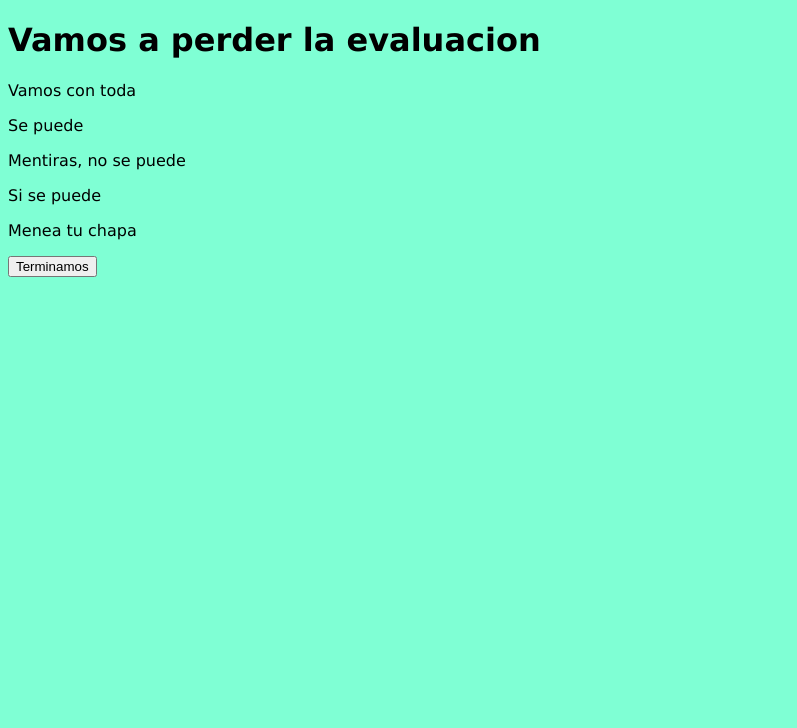
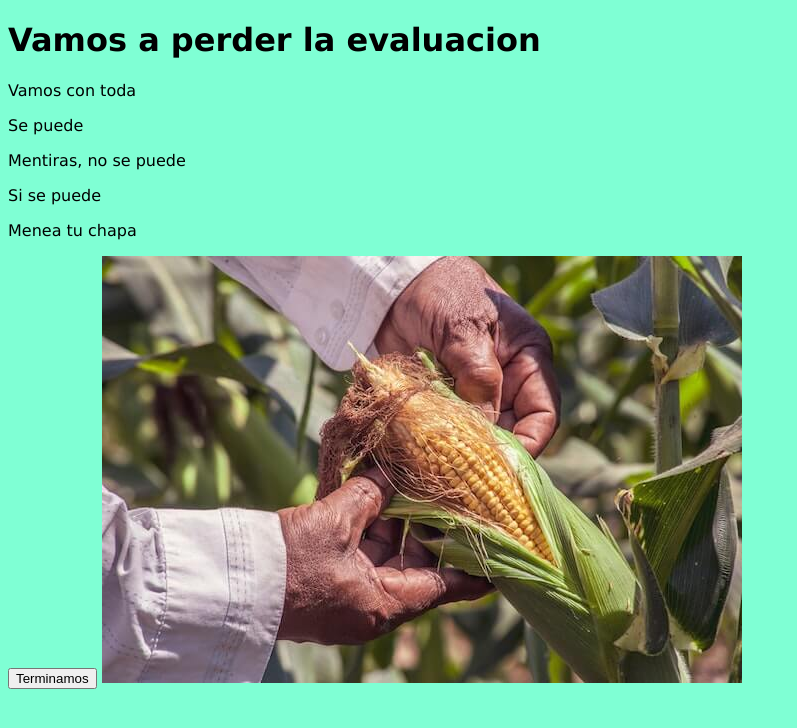
Before and after one commit to nicolasvargas21/gitevaluacion, a plain HTML site: page index.html in a window 1280 px wide. Shown: the whole page, without its empty margins (0-797 px from the left). Drawn offline with Linux system fonts and the light colour scheme.

Commit message:
cambiando primer commit

```diff
--- a/index.html
+++ b/index.html
@@ -17,5 +17,7 @@
     <p>Menea tu chapa</p>
 
     <input type="button" onclick="saludar ()" value="Terminamos">
+
+    <img src="./img/Colombia.jpg" alt="">
 </body>
 </html>
```
Also changed, not shown: img/Brasil.jpg (added), img/Colombia.jpg (added), img/Paises.jpg (added).
